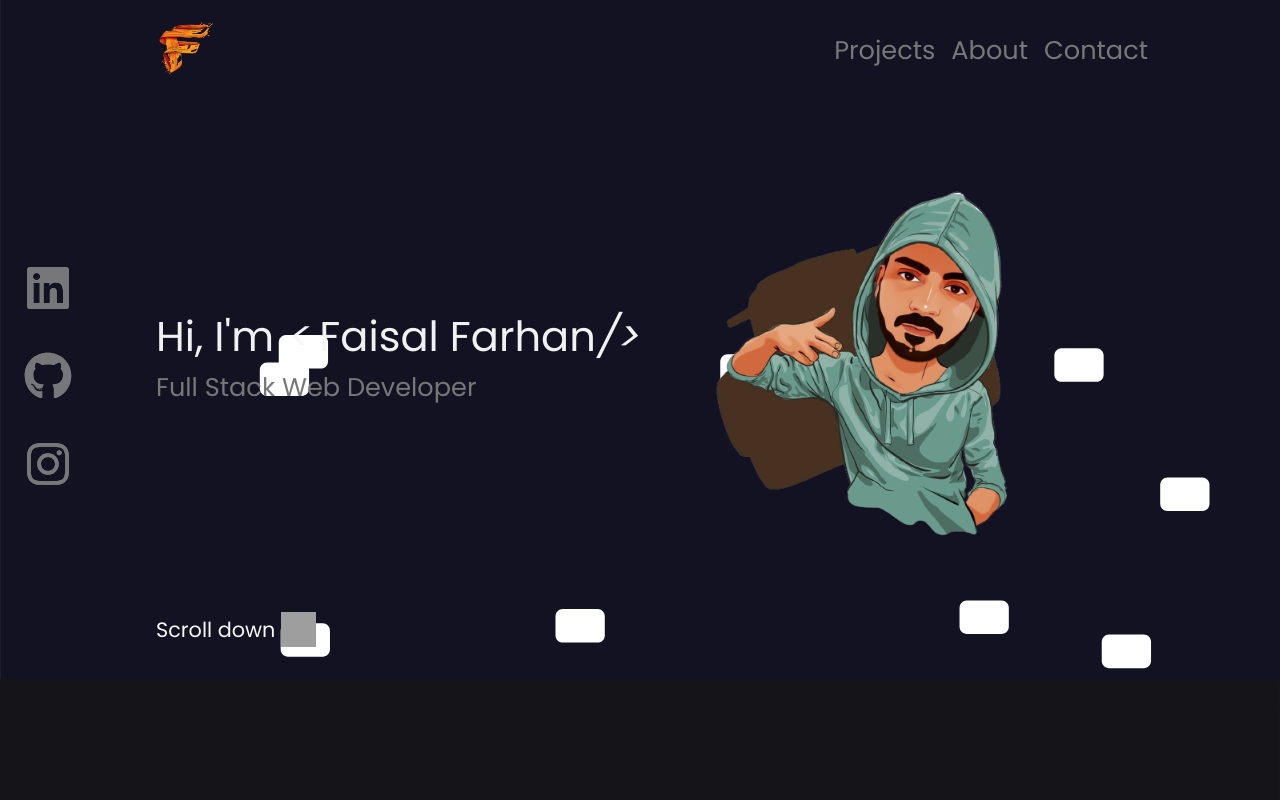
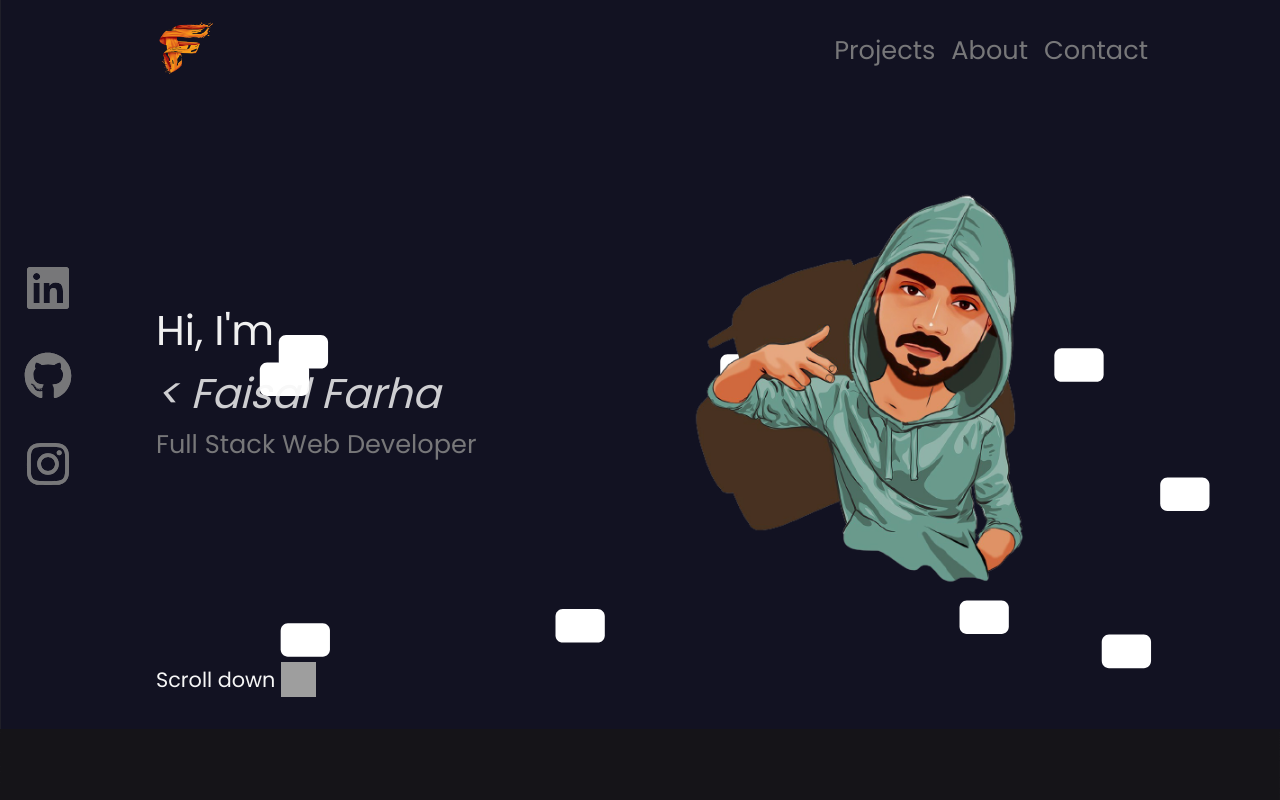
Before and after one commit to Fais7/portfolio, a React (Create React App) app: page / in a window 1280 px wide. Shown: the top 800 px of the page. Built offline with nearby package versions, Linux system fonts and the light colour scheme; grey boxes are pictures that could not be loaded.

Commit message:
portfolio

```diff
--- a/package.json
+++ b/package.json
@@ -19,6 +19,7 @@
     "react-router-dom": "^5.3.0",
     "react-scripts": "4.0.3",
     "react-scroll": "^1.8.4",
+    "react-typical": "^0.1.3",
     "styled-components": "^5.3.1",
     "web-vitals": "^1.1.2"
   },
--- a/public/index.html
+++ b/public/index.html
@@ -2,7 +2,7 @@
 <html lang="en">
   <head>
     <meta charset="utf-8" />
-    <link rel="icon" href="/flogo.png" />
+    <link rel="icon" href="../src/Assets/flogo.png" />
     <meta name="viewport" content="width=device-width, initial-scale=1" />
     <meta name="theme-color" content="#000000" />
     <meta
--- a/src/components/Hero.jsx
+++ b/src/components/Hero.jsx
@@ -2,6 +2,7 @@ import React, { useState } from "react";
 import Dropdown from "./Dropdown";
 import Header from "./Header";
 import fworld from '../Assets/fworld.png'
+import Typical from 'react-typical'
 import {
   HeroContainer,
   HeroWrapper,
@@ -24,7 +25,10 @@ function Hero() {
       <HeroContainer>
         <HeroWrapper>
           <HeroLeft>
-            <h1>Hi, I'm <i>{`<`} </i>Faisal Farhan<i>{'/>'}</i></h1>
+            <h1>Hi, I'm <i> <Typical
+        steps={['< Faisal Farhan />',1000, ' ',500 ]}
+        loop={Infinity}
+        wrapper="p" className="txt"/></i></h1>
             <h5>Full Stack Web Developer</h5>
 
           </HeroLeft>
--- a/src/components/HeroElements.js
+++ b/src/components/HeroElements.js
@@ -55,6 +55,9 @@ export const HeroLeft = styled.div`
     margin-bottom: 1rem;
     font-weight: 400;
   }
+  .txt{
+    font-size:2.6rem;
+  }
 
   p {
     font-size: 17px;
@@ -76,7 +79,7 @@ export const HeroRight = styled.div`
 `;
 
 export const Image = styled.img`
-  height: 400px;
+  height: 450px;
   width: auto;
 `;
 
--- a/src/index.css
+++ b/src/index.css
@@ -164,3 +164,6 @@ video {
     max-width: 1000px;
   }
 }
+.txtsize {
+  font-size: 2.6rem;
+}
```
Also changed, not shown: 1 other file (tests, documents, lock files or other folders).
